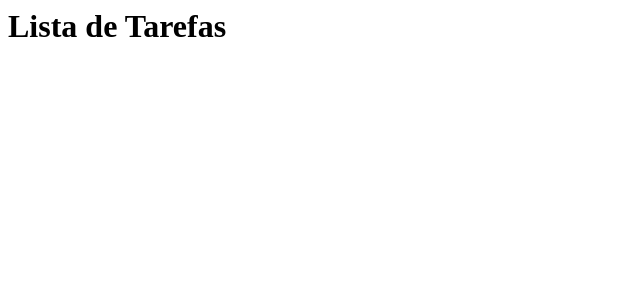
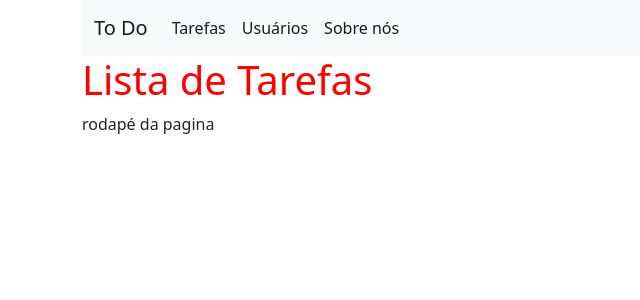
Before and after one commit to philypevinicius/projeto_Django, a Django app: page / in a window 1280 px wide. Shown: the top 300 px of the page, without its empty margins (0-640 px from the left). Run offline with Django 4.2, Linux system fonts and the light colour scheme.

Commit message:
segundo commit

```diff
--- /dev/null
+++ b/django/todo/tasks/static/css/styles.css
@@ -0,0 +1,3 @@
+h1 {
+    color: red;
+}
--- /dev/null
+++ b/django/todo/tasks/static/js/scripts.js
@@ -0,0 +1 @@
+console.log('funciomoi!');
--- /dev/null
+++ b/django/todo/tasks/templates/base.html
@@ -0,0 +1,45 @@
+{% load static %}
+<!DOCTYPE html>
+<html lang="en">
+<head>
+    <meta charset="UTF-8">
+    <meta name="viewport" content="width=device-width, initial-scale=1.0">
+    <meta http-equiv="X-UA-Comatible" content="ie=edge">
+    <title>{% block title %}{% endblock %}</title>
+    <link href="https://cdn.jsdelivr.net/npm/bootstrap@5.2.3/dist/css/bootstrap.min.css" rel="stylesheet" integrity="sha384-rbsA2VBKQhggwzxH7pPCaAqO46MgnOM80zW1RWuH61DGLwZJEdK2Kadq2F9CUG65" crossorigin="anonymous">
+    <link rel="stylesheet" href="{% static 'css/styles.css' %}"
+</head>
+<body>
+    <div class="container">
+        <nav class="navbar navbar-expand-lg bg-light">
+            <div class="container-fluid">
+              <a class="navbar-brand" href="#">To Do</a>
+              <button class="navbar-toggler" type="button" data-bs-toggle="collapse" data-bs-target="#navbarSupportedContent" aria-controls="navbarSupportedContent" aria-expanded="false" aria-label="Toggle navigation">
+                <span class="navbar-toggler-icon"></span>
+              </button>
+              <div class="collapse navbar-collapse" id="navbarSupportedContent">
+                <ul class="navbar-nav me-auto mb-2 mb-lg-0">
+                  <li class="nav-item">
+                    <a class="nav-link active" aria-current="page" href="#">Tarefas</a>
+                  </li>
+                  <li class="nav-item">
+                    <a class="nav-link active" aria-current="page" href="#">Usuários</a>
+                  </li>
+                  <li class="nav-item">
+                    <a class="nav-link active" aria-current="page" href="#">Sobre nós</a>
+                  </li>
+                </ul>
+              </div>
+            </div>
+          </nav>
+        {% block content %}
+        {% endblock %}
+        <footer>
+            rodapé da pagina
+         </footer>
+    </div>
+
+    <script src="https://cdn.jsdelivr.net/npm/bootstrap@5.2.3/dist/js/bootstrap.bundle.min.js" integrity="sha384-kenU1KFdBIe4zVF0s0G1M5b4hcpxyD9F7jL+jjXkk+Q2h455rYXK/7HAuoJl+0I4" crossorigin="anonymous"></script>
+    <script src="{% static 'js/scripts.js' %}"></script
+</body>
+</html>
--- a/django/todo/tasks/templates/tasks/list.html
+++ b/django/todo/tasks/templates/tasks/list.html
@@ -1 +1,7 @@
-<h1>Lista de Tarefas<h1>
+{%extends 'base.html'%}
+
+{% block title %} Lista de tarefas {% endblock %}
+
+{% block content %}
+<h1> Lista de Tarefas </h1>
+{% endblock %}
```
Also changed, not shown: django/todo/tasks/templates/tasks/yourname.html (+7 -1 lines).
